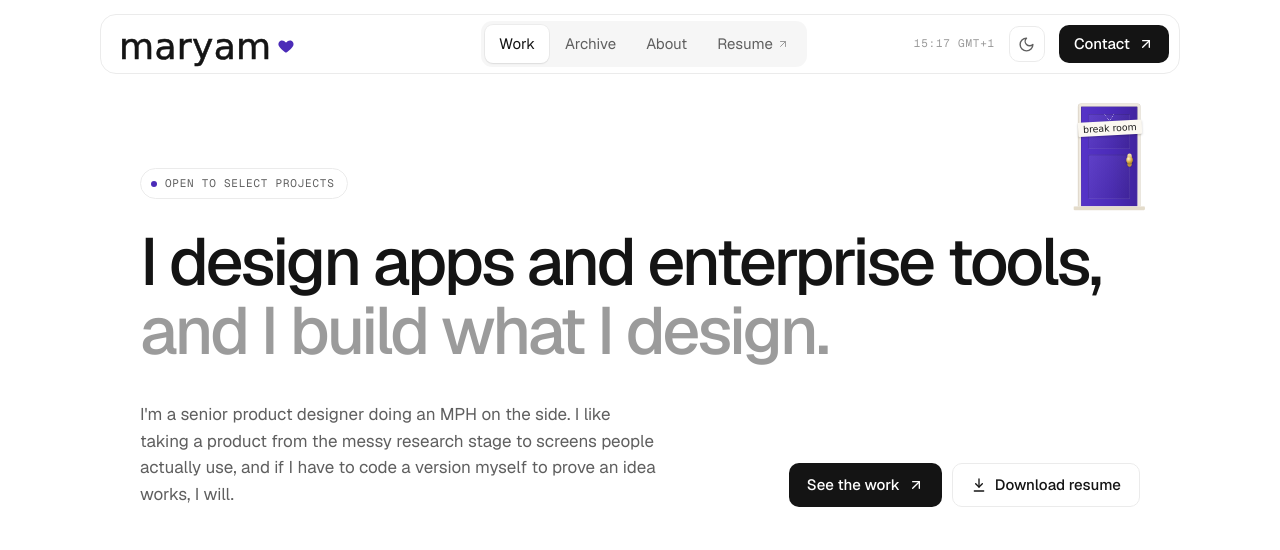
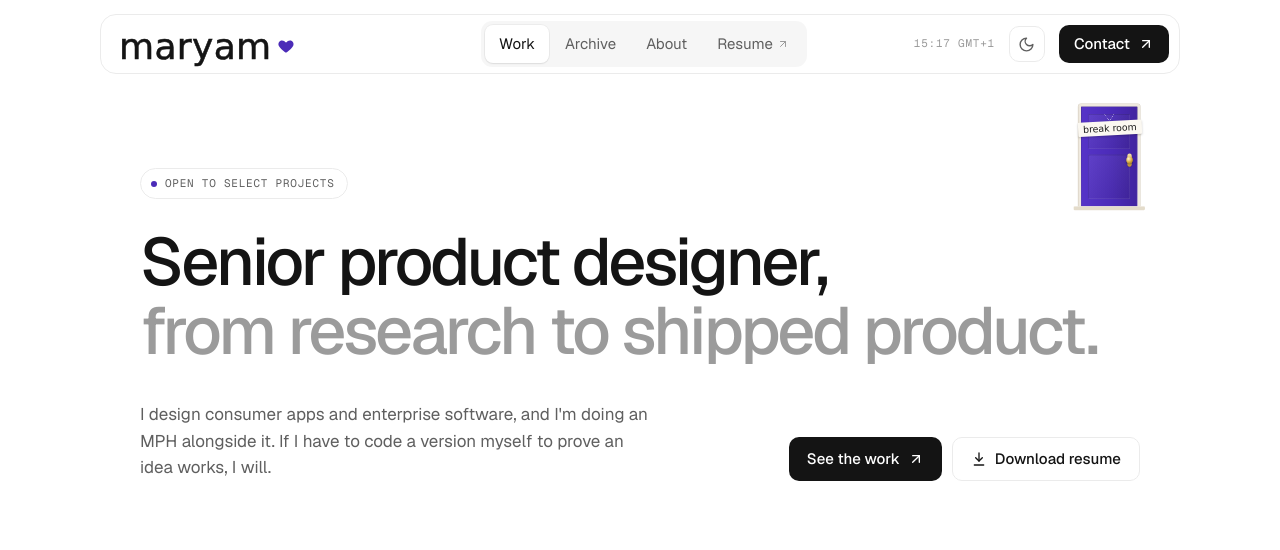
Before and after one commit to maryam-ay/portfolio-v4, a plain HTML site: page index.html in a window 1280 px wide. Shown: the top 550 px of the page. Drawn offline with nearby package versions, Linux system fonts and the light colour scheme; a web font is replaced by a local one.

Commit message:
Simplify homepage headline

```diff
--- a/index.html
+++ b/index.html
@@ -609,9 +609,9 @@
       <span class="room"><span class="mono">come in</span></span>
       <span class="panel"><span class="in1"></span><span class="in2"></span><span class="knob"></span><span class="sign">break room</span></span>
     </a>
-    <h1 class="rise" style="animation-delay:.08s">I design apps and enterprise tools,<br> <span>and I build what I design.</span></h1>
+    <h1 class="rise" style="animation-delay:.08s">Senior product designer,<br> <span>from research to shipped product.</span></h1>
     <div class="under rise" style="animation-delay:.16s">
-      <p>I'm a senior product designer doing an MPH on the side. I like taking a product from the messy research stage to screens people actually use, and if I have to code a version myself to prove an idea works, I will.</p>
+      <p>I design consumer apps and enterprise software, and I'm doing an MPH alongside it. If I have to code a version myself to prove an idea works, I will.</p>
       <div class="acts">
         <a class="btn primary" href="#work">See the work <svg class="ic mv" viewBox="0 0 24 24" fill="none" stroke="currentColor" stroke-width="2" stroke-linecap="round" stroke-linejoin="round" aria-hidden="true"><path d="M7 7h10v10"/><path d="M7 17 17 7"/></svg></a>
         <a class="btn ghost" href="https://docs.google.com/document/d/1zMcJ7aAZbn53yTYCVmp_9xWeUAgq0Bgw3KTweUfhzHY/export?format=pdf" target="_blank" rel="noopener"><svg class="ic dl" viewBox="0 0 24 24" fill="none" stroke="currentColor" stroke-width="2" stroke-linecap="round" stroke-linejoin="round" aria-hidden="true"><path d="M12 3v12"/><path d="m7 10 5 5 5-5"/><path d="M5 21h14"/></svg> Download resume</a>
```
